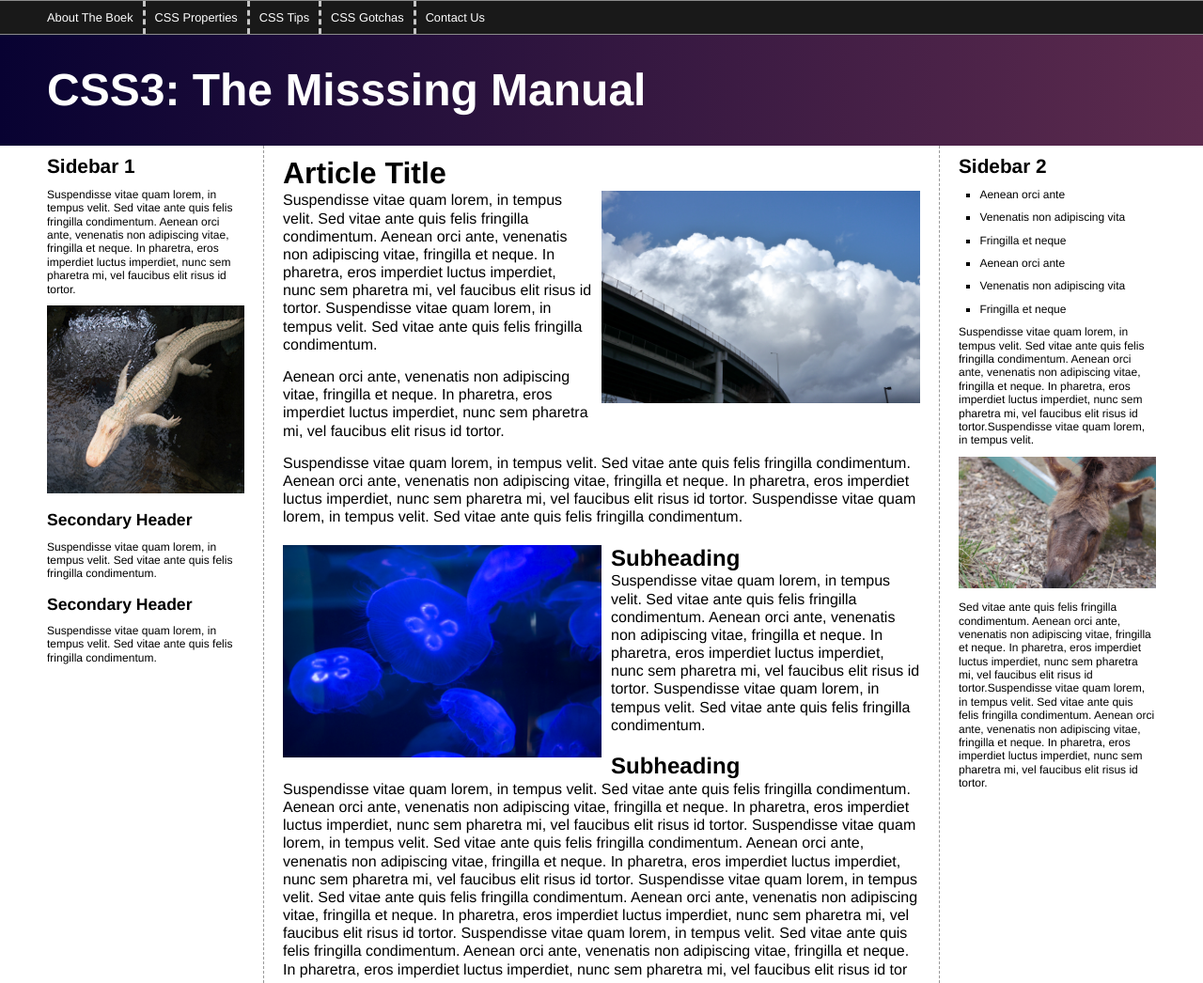
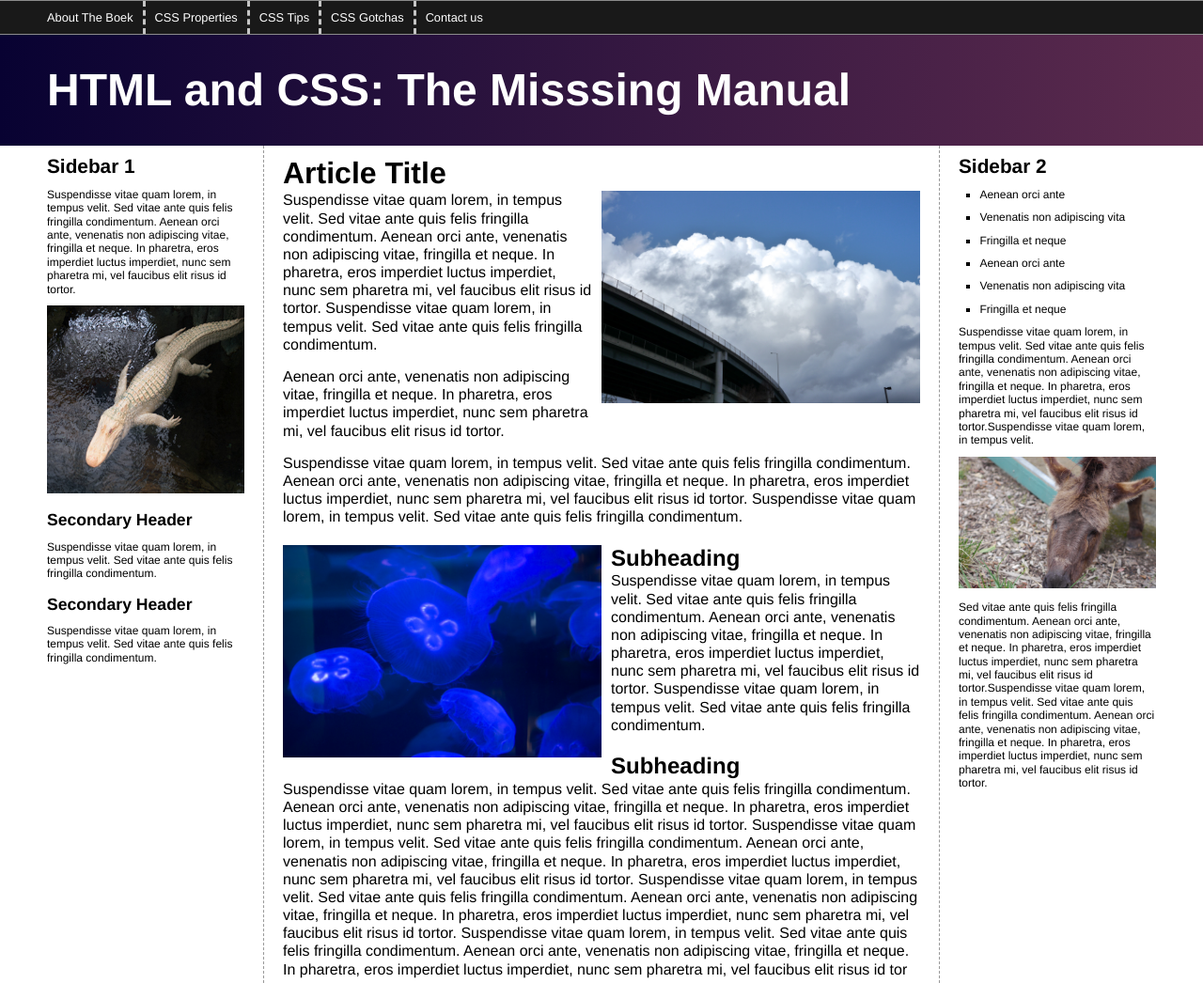
Before and after one commit to BatselierBryan/DW2MetPieter-Jan, a plain HTML site: page index.html in a window 1280 px wide. Shown: the top 1046 px of the page at 94% size. Drawn offline with Linux system fonts and the light colour scheme.

Commit message:
CSS3 -> HTML and CSS

```diff
--- a/index.html
+++ b/index.html
@@ -16,13 +16,13 @@
             <li><a href="#">CSS Properties</a></li>
             <li><a href="#">CSS Tips</a></li>
             <li><a href="#">CSS Gotchas</a></li>
-            <li><a href="#">Contact Us</a></li>
+            <li><a href="#">Contact us</a></li>
 <!--        <li><a href="#">CSS Tips</a></li>
             <li><a href="#">CSS Gotchas</a></li>
             <li><a href="#">Contact Us</a></li> -->
           </ul>
         </nav>
-        <h1>CSS3: The Misssing Manual</h1>
+        <h1>HTML and CSS: The Misssing Manual</h1>
       </header>
       <div class="contentWrapper">
         <div class="columnWrapper">
```
